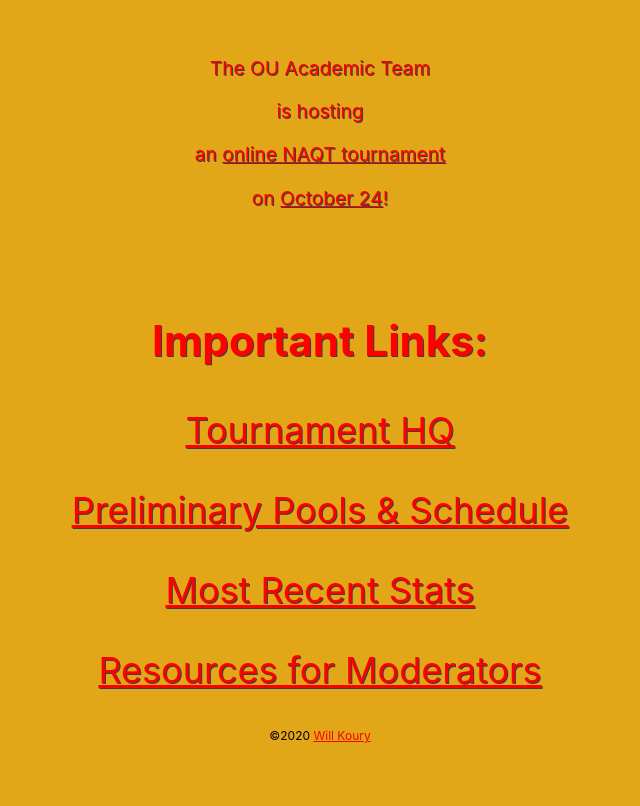
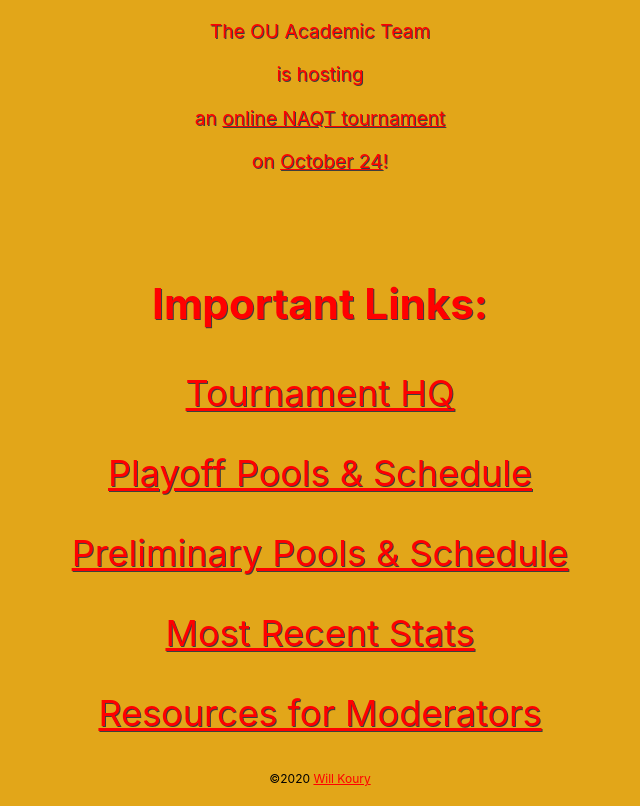
Before and after one commit to wkoury/oueft.com, a Next.js app: page / in a window 1280 px wide. Shown: the whole page, without its empty margins (320-960 px from the left). Built offline with nearby package versions, Linux system fonts and the light colour scheme.

Commit message:
Adds playoff pools link

```diff
--- a/pages/index.js
+++ b/pages/index.js
@@ -19,6 +19,7 @@
         <br></br>
         <h3>Important Links:</h3>
         <p><a href="https://www.notion.so/c30c250946a04b469ef752d5b4ceb796?v=9d216d9730344d80bfc5d197bffb25c7" rel="noopener noreferrer" target="_blank">Tournament HQ</a></p>
+        <p><a href="https://www.notion.so/Playoffs-Pools-Schedule-958810c40e5441b19825e8128d572ad8" rel="noopener noreferrer" target="_blank">Playoff Pools & Schedule</a></p>
         <p><a href="https://www.notion.so/Preliminary-Pools-Schedule-ac0ace758e4f4cc5bae7842a7d45da83" rel="noopener noreferrer" target="_blank">Preliminary Pools & Schedule</a></p>
         <Link href="/stats"><a rel="noopener noreferrer" target="_blank">Most Recent Stats</a></Link>
         <p><a href="https://www.notion.so/Resources-for-Moderators-90926db5ba18456590e79c8715339c4e" rel="noopener noreferrer" target="_blank">Resources for Moderators</a></p>
```
